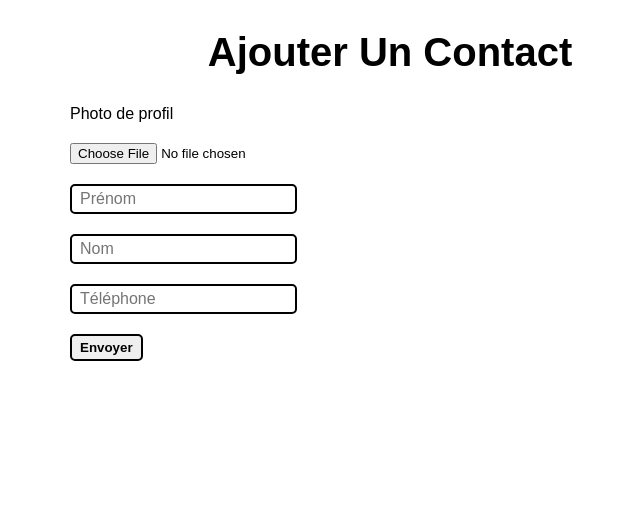
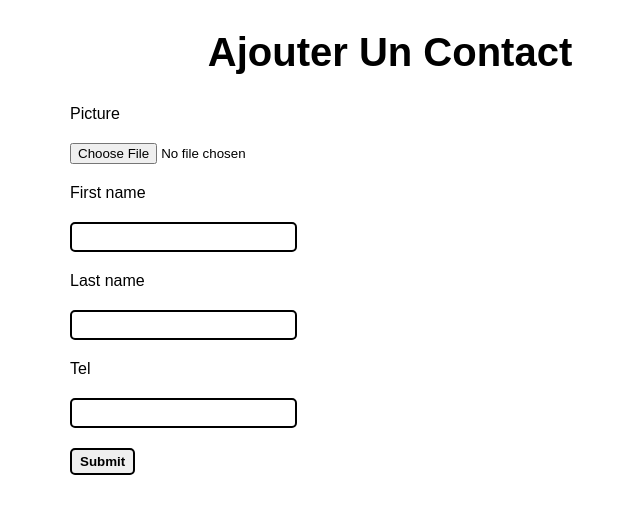
Before and after one commit to k-3st3ban/repertoire_tel_NSI, a Flask app: template templates/add.html in a window 1280 px wide. Shown: the part 58-572 px from the top of the page, without its empty margins (250-890 px from the left). Run offline with Flask 2, Linux system fonts and the light colour scheme; the template is opened without the code that fills it: values that come from a table or form of the project are taken from there, others are empty; form fields are guessed from the names that the template uses.

Commit message:
user form in different template

```diff
--- a/templates/add.html
+++ b/templates/add.html
@@ -2,13 +2,5 @@
 {% block title %}Ajouter{% endblock %}
 {% block content %}
 <h1>Ajouter Un Contact</h1>
-<form class="column-list" method="POST" enctype="multipart/form-data">
-  {{ form.csrf_token }}
-  {{ form.picture.label }}
-  {{ form.picture }}
-  {{ form.first_name(class="input-style") }}
-  {{ form.last_name(class="input-style") }}
-  {{ form.tel(class="input-style") }}
-  {{ form.submit(class="button-style") }}
-</form>
+{% include "user-form.html" %}
 {% endblock %}
--- /dev/null
+++ b/templates/user-form.html
@@ -0,0 +1,12 @@
+<form class="column-list" method="POST" enctype="multipart/form-data">
+    {{ form.csrf_token }}
+    {{ form.picture.label }}
+    {{ form.picture }}
+    {{ form.first_name.label }}
+    {{ form.first_name(class="input-style") }}
+    {{ form.last_name.label }}
+    {{ form.last_name(class="input-style") }}
+    {{ form.tel.label }}
+    {{ form.tel(class="input-style") }}
+    {{ form.submit(class="button-style") }}
+</form>
```
Also changed, not shown: templates/edit.html (+1 -12 lines), repertoire.db.
